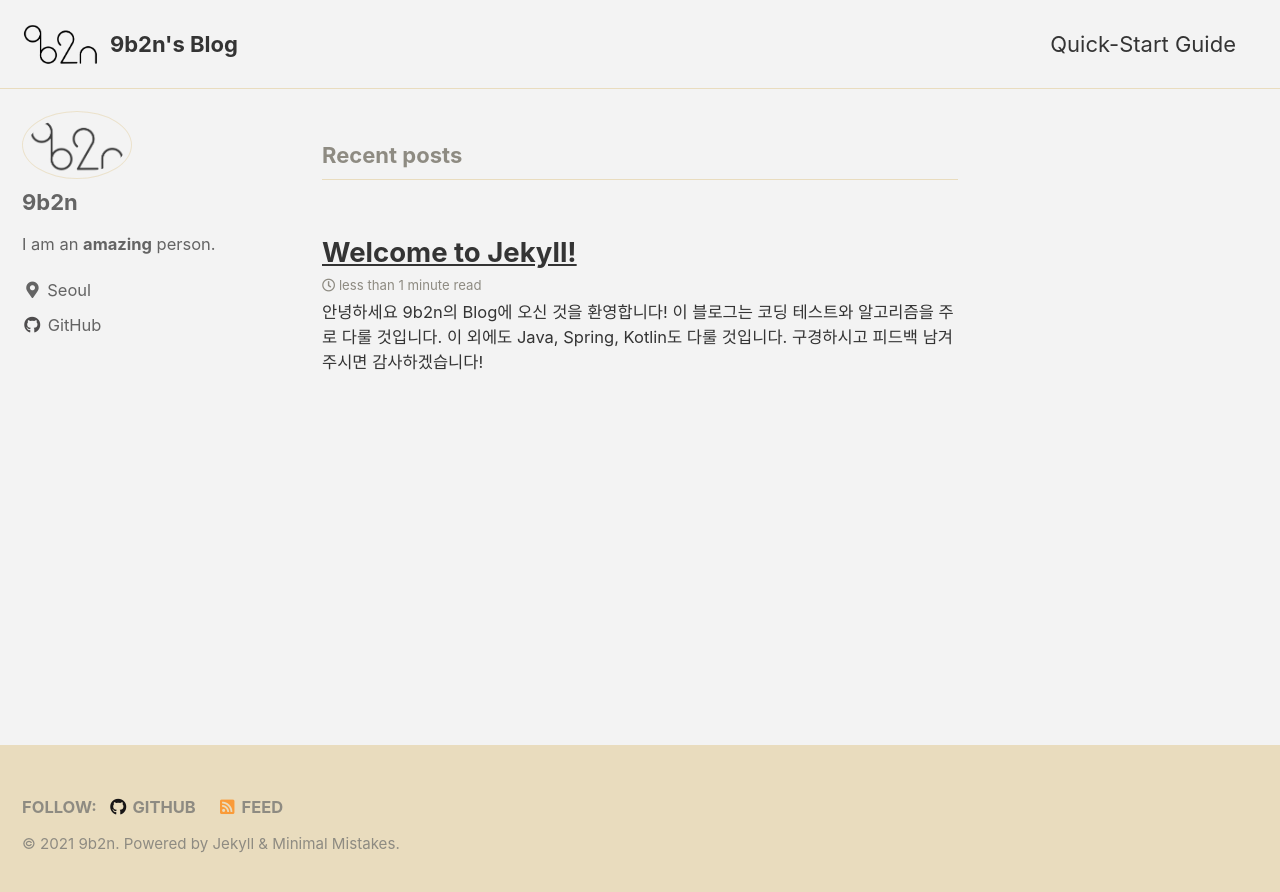
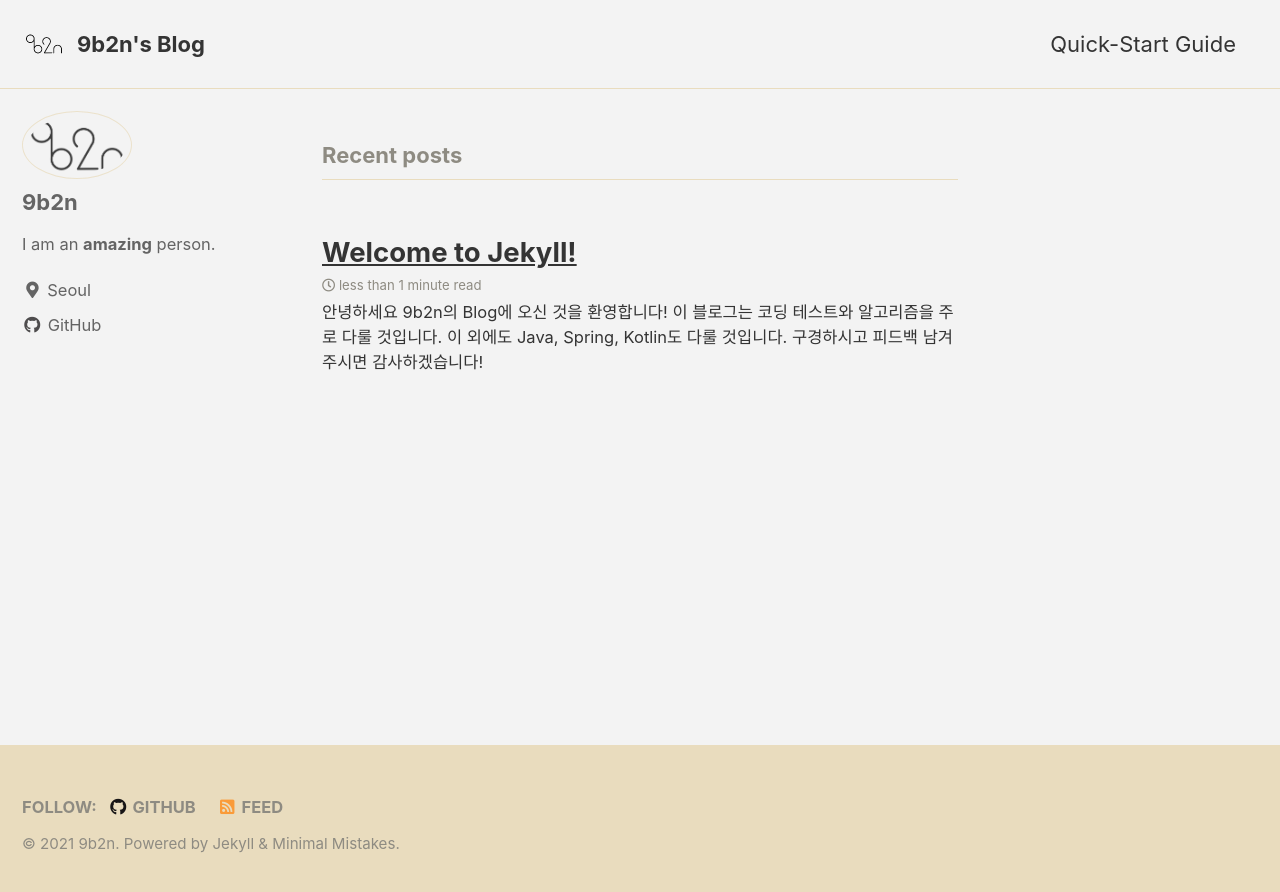
Before and after one commit to 9b2n/9b2n.github.com, a Jekyll site: the page built from index.html, in a window 1280 px wide. Shown: the top 892 px of the page. Built offline with Jekyll 4.4.1, drawn with Linux system fonts in a browser that asks for light colours; cached includes are drawn as plain includes; the list of posts is cut into pages by our own code.

Commit message:
logo size 변경

```diff
--- a/_config.yml
+++ b/_config.yml
@@ -24,8 +24,8 @@ description              : "An amazing website."
 url                      : "https://9b2n.github.io" # the base hostname & protocol for your site e.g. "https://mmistakes.github.io"
 baseurl                  : "" # the subpath of your site, e.g. "/blog"
 repository               : "9b2n/9b2n.github.io" # GitHub username/repo-name e.g. "mmistakes/minimal-mistakes"
-teaser                   : "/assets/images/9b2n_logo.png" # path of fallback teaser image, e.g. "/assets/images/500x300.png"
-logo                     : "/assets/images/9b2n_logo.png" # path of logo image to display in the masthead, e.g. "/assets/images/88x88.png"
+teaser                   : "/assets/images/9b2n_500x300.png" # path of fallback teaser image, e.g. "/assets/images/500x300.png"
+logo                     : "/assets/images/9b2n_88x88.png" # path of logo image to display in the masthead, e.g. "/assets/images/88x88.png"
 masthead_title           : # overrides the website title displayed in the masthead, use " " for no title
 # breadcrumbs            : false # true, false (default)
 words_per_minute         : 200
@@ -95,7 +95,7 @@ analytics:
 # Site Author
 author:
   name             : "9b2n"
-  avatar           : "/assets/images/9b2n_logo.png" # path of avatar image, e.g. "/assets/images/bio-photo.jpg"
+  avatar           : "/assets/images/9b2n.png" # path of avatar image, e.g. "/assets/images/bio-photo.jpg"
   bio              : "I am an **amazing** person."
   location         : "Seoul"
   email            :
```
Also changed, not shown: assets/images/9b2n.png (renamed from assets/images/9b2n_logo.png), assets/images/9b2n_500x300.png (added), assets/images/9b2n_88x88.png (added).
